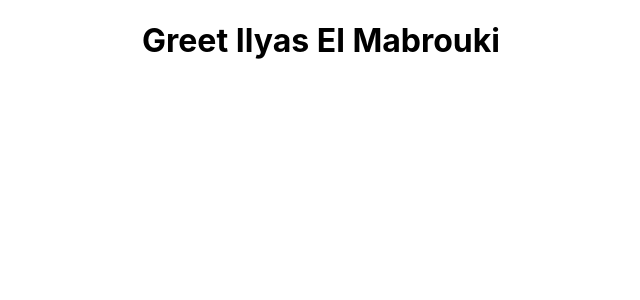
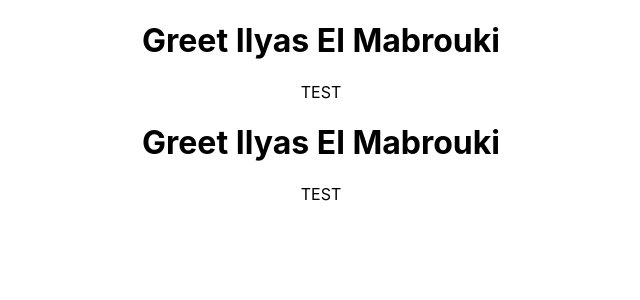
Before and after one commit to IlyasElMabrouki/React-app-Test, a React (Create React App) app: page / in a window 1280 px wide. Shown: the top 300 px of the page, without its empty margins (319-959 px from the left). Built offline with nearby package versions, Linux system fonts and the light colour scheme.

Commit message:
Create stateFul Component

```diff
--- a/src/App.js
+++ b/src/App.js
@@ -1,10 +1,15 @@
 import './App.css';
 import Greet from './components/greet'
-
+import Welcome from './components/Welcome';
 function App() {
   return (
     <div className="App">
-      <Greet />
+      <Greet name="Ilyas El Mabrouki">
+        <p>TEST</p>
+      </Greet>
+      <Welcome name="Ilyas El Mabrouki">
+        <p>TEST</p>
+      </Welcome>
     </div>
   );
 }
--- /dev/null
+++ b/src/components/Welcome.js
@@ -0,0 +1,14 @@
+import React, {Component} from 'react'
+
+class Welcome extends Component{
+    render(){
+        return (
+            <div>
+                <h1>Greet {this.props.name}</h1>
+                {this.props.children}
+            </div>
+        )
+    }
+}
+
+export default Welcome
--- a/src/components/greet.js
+++ b/src/components/greet.js
@@ -1,7 +1,12 @@
 import React from 'react';
 
-function Greet(){
-    return <h1>Greet Ilyas El Mabrouki</h1>
+function Greet(props){
+    return (
+        <div>
+            <h1>Greet {props.name}</h1>
+            {props.children}
+        </div>
+    )
 }
 
 export default Greet
```
